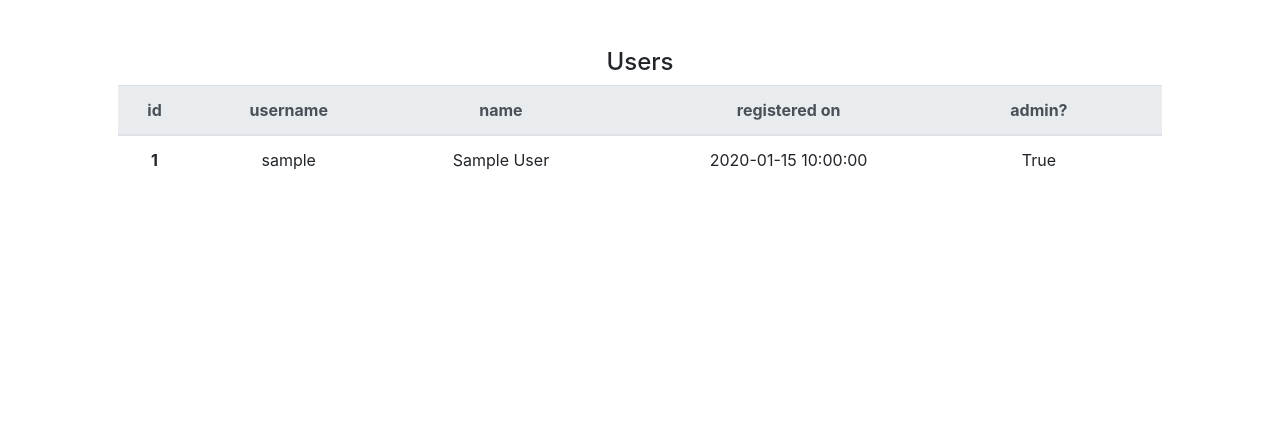
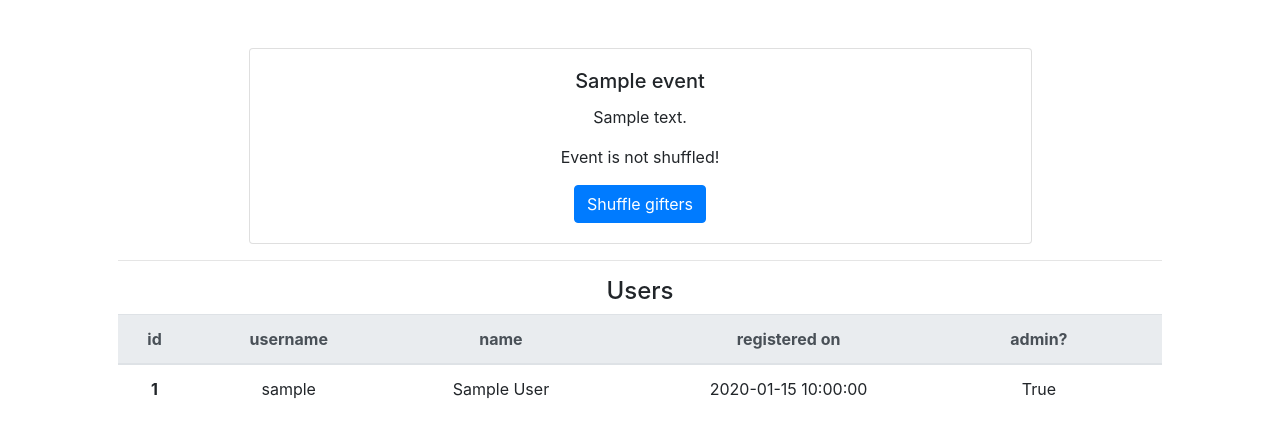
Before and after one commit to jordacai/gifted, a Flask app: page /admin/events/1 in a window 1280 px wide. Shown: the part 66-504 px from the top of the page. Run offline with Flask 2, Linux system fonts and the light colour scheme; tables that the repository leaves empty hold one stand-in row (values such as "Sample post"); some libraries are stand-ins or nearby versions.

Commit message:
Playing with matchmaking from a model perspective. Might need to change up association table for participants to allow additional metadata (buys_for).

```diff
--- a/gifted/helpers.py
+++ b/gifted/helpers.py
@@ -32,14 +32,14 @@ def validate(username, password, password_confirm=None, redirect_to='views.login
         flash('Passwords must match!', 'error')
         return redirect(url_for(redirect_to))
 
-
-def matchmake(gifters):
+# todo: remove?
+def helper_matchmake(gifters):
     pairs = []
     giftees = deepcopy(gifters)
     random.shuffle(giftees)
 
     if gifters[-1].id == giftees[0].id:
-        return matchmake(gifters)
+        return helper_matchmake(gifters)
 
     for gifter in gifters:
         # treat giftees as a stack: if the gifter is shuffled as the giftee, grab the next (i.e. pop(-2))
--- a/gifted/static/styles.css
+++ b/gifted/static/styles.css
@@ -5,6 +5,13 @@ main .form-control
 
     /* override Bootstrap's 100% width for form controls */
     width: auto;
+}
+
+main .card
+{
+    text-align: center;
+    width: auto;
+    display: inline-block;
 }
 
 main
--- a/gifted/templates/admin.html
+++ b/gifted/templates/admin.html
@@ -52,8 +52,7 @@ admin
                     <td>{{ event.starts_on }}</td>
                     <td>{{ event.ends_on }}</td>
                     <td>
-                        <form action="/admin/events/delete" method="post">
-                            <input hidden name="id" type="number" value="{{ event.id }}">
+                        <form action="/admin/events/{{ event.id }}/delete" method="post">
                             <button class="btn btn-danger btn-sm" type="submit">delete</button>
                         </form>
                     </td>
--- a/gifted/templates/admin_event.html
+++ b/gifted/templates/admin_event.html
@@ -5,6 +5,19 @@ event
 {% endblock %}
 
 {% block main %}
+<div class="card w-75">
+    <div class="card-body">
+        <h5 class="card-title">{{ event.title }}</h5>
+        <p class="card-text">{{ event.description }}</p>
+        {% if not event.participants.buys_for %}
+        <p>Event is not shuffled!</p>
+        <form action="/admin/events/{{ event.id }}/matchmake" method="post">
+            <button class="btn btn-primary" type="submit">Shuffle gifters</button>
+        </form>
+        {% endif %}
+    </div>
+</div>
+<hr/>
 <h4>Users</h4>
     <table class="table">
         <thead class="thead-light">
@@ -27,8 +40,7 @@ event
                 <td>{{ user.is_admin | pretty_boolean }}</td>
                 {% if user.is_admin == 0 %}
                     <td>
-                        <form action="/admin/users/delete" method="post">
-                            <input hidden name="id" type="number" value="{{ user.id }}">
+                        <form action="/admin/users/{{ user.id }}/delete" method="post">
                             <button class="btn btn-danger btn-sm" type="submit">delete</button>
                         </form>
                     </td>
--- a/gifted/views.py
+++ b/gifted/views.py
@@ -124,6 +124,20 @@ def admin_get_event(event_id):
     return render_template('admin_event.html', event=event)
 
 
+@bp.route('/admin/events/<event_id>/matchmake', methods=['POST'])
+def admin_matchmake(event_id):
+    event = Event.query.get(event_id)
+    people = event.participants
+    pairs = event.matchmake()
+
+    for participant in people:
+        id_ = participant.id
+        #x = participants.query.get(user_id=id_, event_id=event_id)
+        #print(x)
+        db.session.commit()
+    return render_template('admin_event.html', event=event)
+
+
 @bp.route('/events/<event_id>')
 def get_event(event_id):
     event = Event.query.get(event_id)
@@ -131,10 +145,8 @@ def get_event(event_id):
     return render_template('event.html', event=event, participants=participants)
 
 
-# todo: change urls to take path params w/ ids
-@bp.route('/admin/events/delete', methods=['POST'])
-def delete_event():
-    event_id = request.form.get('id')
+@bp.route('/admin/events/<event_id>/delete', methods=['POST'])
+def delete_event(event_id):
     event = Event.query.get(event_id)
     db.session.delete(event)
     db.session.commit()
@@ -142,9 +154,8 @@ def delete_event():
     return redirect(url_for('views.admin'))
 
 
-@bp.route('/admin/users/delete', methods=['POST'])
-def delete_user():
-    user_id = request.form.get('id')
+@bp.route('/admin/users/<user_id>/delete', methods=['POST'])
+def delete_user(user_id):
     user = User.query.get(user_id)
     db.session.delete(user)
     db.session.commit()
@@ -200,5 +211,11 @@ def is_expired(expires_on):
     return True if now > expires_on else False
 
 
+@bp.app_template_filter('is_active')
+def is_active(starts_on, ends_on):
+    now = datetime.now()
+    return True if starts_on < now < ends_on else False
+
+
 def get_logged_in_user():
     return User.query.filter_by(id=session['user_id']).first()
```
Also changed, not shown: gifted/models.py (+33 -1 lines), gifted/templates/index.html (+6 -2 lines), migrations/versions/d02c4e72eb8b_.py (added, +32 -0 lines).
